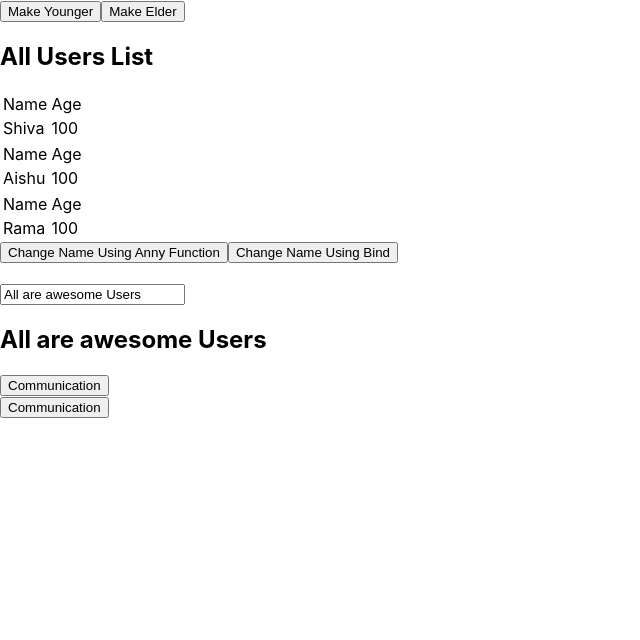
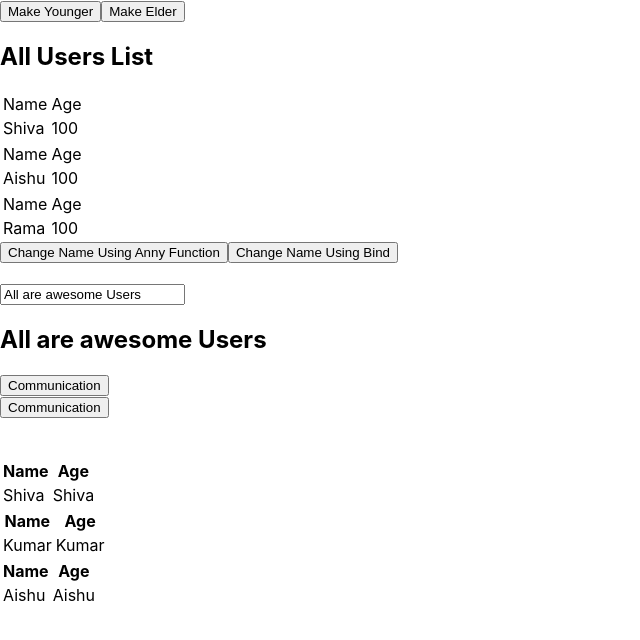
Before and after one commit to hiremathm/React-test-app, a React (Create React App) app: page / in a window 1280 px wide. Shown: the top 640 px of the page, without its empty margins (0-640 px from the left). Built offline with nearby package versions, Linux system fonts and the light colour scheme.

Commit message:
Displaying list using data that is passed from parent to child

```diff
--- a/package.json
+++ b/package.json
@@ -5,6 +5,7 @@
   "dependencies": {
     "react": "^16.8.6",
     "react-dom": "^16.8.6",
+    "react-html-id": "^0.1.5",
     "react-scripts": "2.1.8"
   },
   "scripts": {
--- a/src/App.js
+++ b/src/App.js
@@ -2,11 +2,17 @@ import React, { Component } from 'react';
 import Users from './user/users';
 import TwoWayBinding from './user/twowaybinding'
 import Parent from './communication/parent'
+import Employees from './listAndKeys/employee'
 import './App.css';
 
 class App extends Component {
   state = {
-  	title: "Communication"
+  	title: "Communication",
+  	users: [
+  		{name: "Shiva", age: "25"},
+  		{name: "Kumar", age: "23"},
+  		{name: "Aishu", age: "24"}
+  	]
   }
   changeButtonName = (newTitle) => {
   	this.setState({
@@ -22,6 +28,15 @@ class App extends Component {
   			<Parent doWhateverYouWant={this.changeButtonName.bind(this, "Parent Done, Thank You!")}
   			donotdoWhateverYouWant={this.changeButtonName.bind(this, "Child Not Done, Thank You!")}
   			title={this.state.title}/>
+  			<br/><br/>
+  			<div>
+  				{
+  					this.state.users.map((user) => {
+  							return(<Employees name={user.name} age={user.age}/>)
+  						}
+  					)
+  				}
+  			</div>
   		</div>
     )
   }
--- /dev/null
+++ b/src/listAndKeys/employee.js
@@ -0,0 +1,28 @@
+import React, {Component} from 'react'
+
+const employee = (props) => {
+	return (
+		<div>
+			<table>
+				<thead>
+					<tr>
+						<th>
+							Name
+						</th>
+						<th>
+							Age
+						</th>
+					</tr>
+				</thead>
+				<tbody>
+					<tr>
+						<td>{props.name}</td>
+						<td>{props.name}</td>
+					</tr>
+				</tbody>
+			</table>
+		</div>
+	)
+}
+
+export default employee;
```
Also changed, not shown: 1 other file (tests, documents, lock files or other folders).
